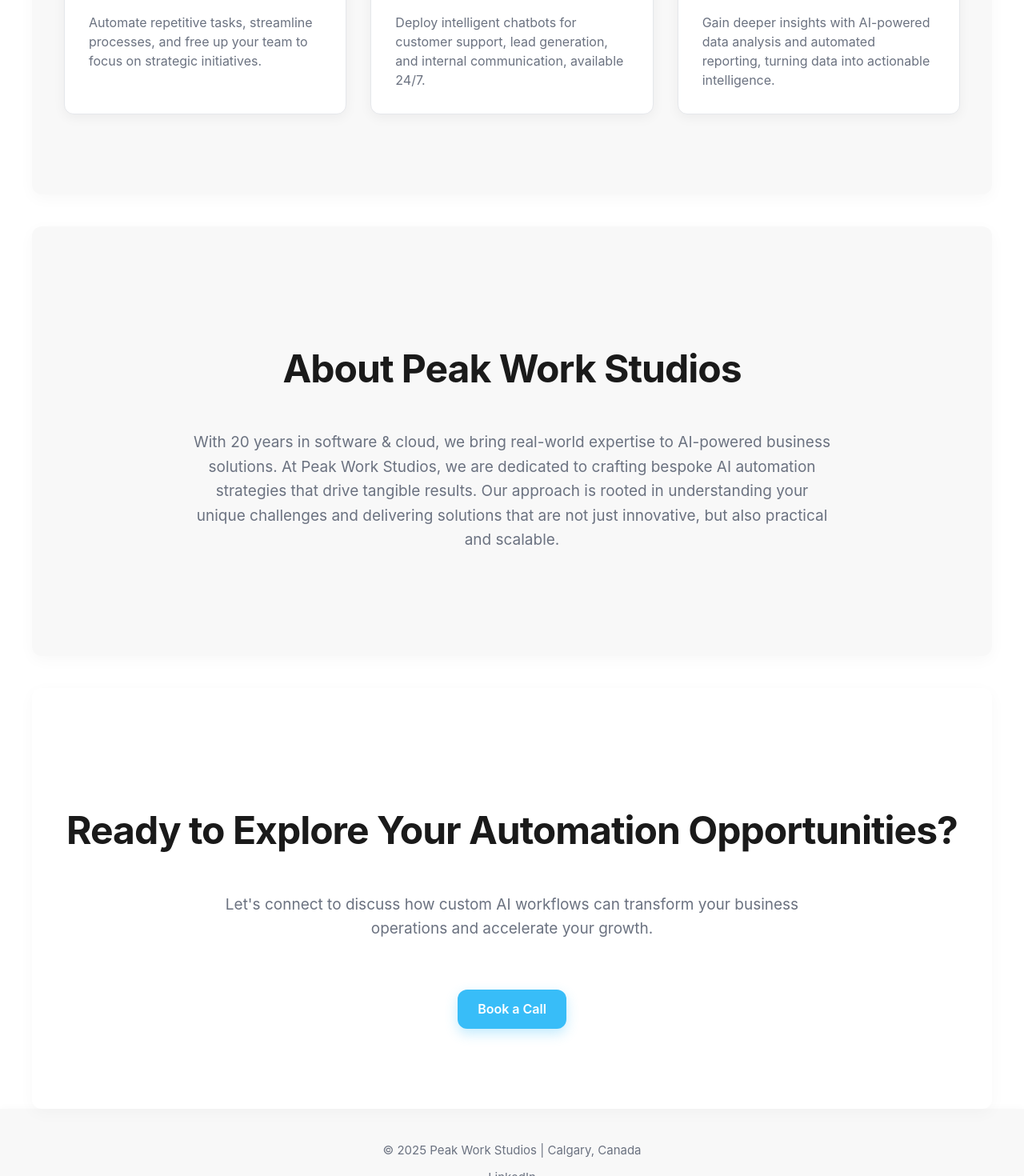
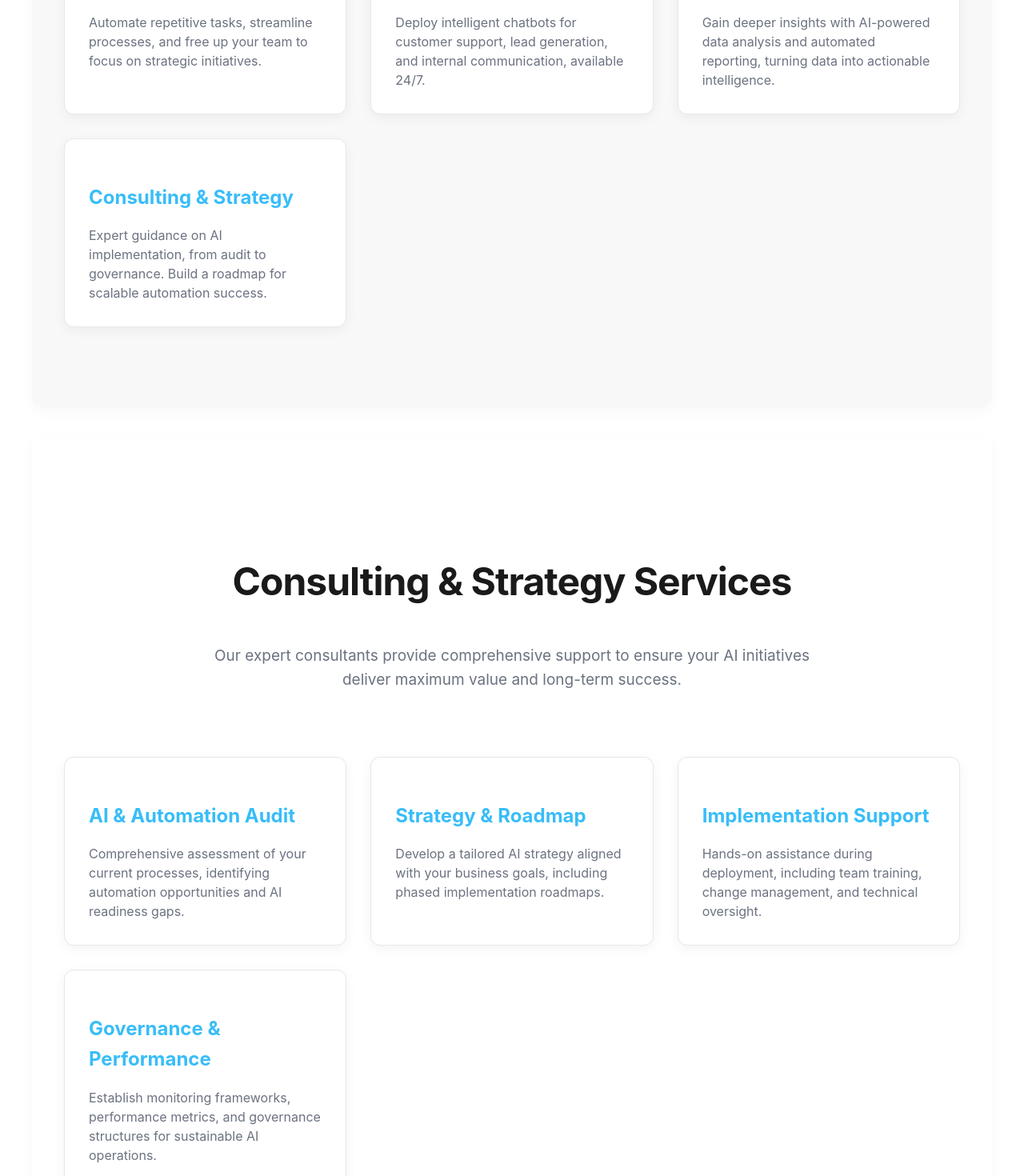
Before and after one commit to peakworkstudios/peakworkstudios, a React (Vite) app: page / in a window 1280 px wide. Shown: the part 1330-2800 px from the top of the page at 80% size. Built offline with nearby package versions, Linux system fonts and the light colour scheme.

Commit message:
Enhance SEO and social media integration in index.html; add mobile navigation and consulting section in App.jsx; update Vite config for server history fallback

```diff
--- a/index.html
+++ b/index.html
@@ -4,8 +4,24 @@
         <meta charset="UTF-8" />
         <link rel="icon" type="image/svg+xml" href="/vite.svg" />
         <meta name="viewport" content="width=device-width, initial-scale=1.0" />
-        <title>Peak Work Studios</title>
-      </head>
+        <title>Peak Work Studios – AI Automation & Consulting</title>
+        <meta name="description" content="Peak Work Studios helps businesses scale with AI workflows and automation. Strategy, consulting, and custom builds." />
+        <meta name="keywords" content="AI automation, consulting, workflows, chatbots, analytics, business scaling" />
+        <meta name="author" content="Peak Work Studios" />
+
+        <!-- Open Graph / Facebook -->
+        <meta property="og:type" content="website" />
+        <meta property="og:url" content="https://peakworkstudios.com/" />
+        <meta property="og:title" content="Peak Work Studios – AI Automation & Consulting" />
+        <meta property="og:description" content="Peak Work Studios helps businesses scale with AI workflows and automation. Strategy, consulting, and custom builds." />
+        <meta property="og:image" content="https://peakworkstudios.com/og-image.jpg" />
+
+        <!-- Twitter -->
+        <meta property="twitter:card" content="summary_large_image" />
+        <meta property="twitter:url" content="https://peakworkstudios.com/" />
+        <meta property="twitter:title" content="Peak Work Studios – AI Automation & Consulting" />
+        <meta property="twitter:description" content="Peak Work Studios helps businesses scale with AI workflows and automation. Strategy, consulting, and custom builds." />
+        <!-- Caching Strategy: index.html should have short cache (e.g., max-age=3600) to allow quick updates. Assets (JS/CSS/images) are hashed and can be cached long-term (max-age=31536000). -->
       <body>
         <div id="root"></div>
         <script type="module" src="/src/main.jsx"></script>
--- a/src/App.jsx
+++ b/src/App.jsx
@@ -194,6 +194,32 @@ const NavLink = styled.a`
   }
 `;
 
+const MobileNavLinks = styled.div`
+  display: ${props => props.isOpen ? 'flex' : 'none'};
+  flex-direction: column;
+  position: absolute;
+  top: 100%;
+  left: 0;
+  width: 100%;
+  background-color: ${props => props.theme.background};
+  backdrop-filter: blur(10px);
+  padding: 20px;
+  box-shadow: 0 4px 15px rgba(0, 0, 0, 0.1);
+  z-index: 999;
+  border-radius: 0 0 12px 12px;
+
+  ${NavLink} {
+    margin-bottom: 15px;
+    padding: 10px 0;
+    border-bottom: 1px solid ${props => props.theme.border};
+
+    &:last-child {
+      border-bottom: none;
+      margin-bottom: 0;
+    }
+  }
+`;
+
 const CallToActionButton = styled.a`
   background-color: ${props => props.theme.primary};
   color: ${props => props.theme.background};
@@ -262,6 +288,19 @@ const HamburgerIcon = styled.div`
     background-color: ${props => props.theme.text};
     border-radius: 2px;
     transition: all 0.3s ease;
+    transform-origin: center;
+
+    &:nth-child(1) {
+      transform: ${props => props.isOpen ? 'rotate(45deg) translate(6px, 6px)' : 'rotate(0)'};
+    }
+
+    &:nth-child(2) {
+      opacity: ${props => props.isOpen ? '0' : '1'};
+    }
+
+    &:nth-child(3) {
+      transform: ${props => props.isOpen ? 'rotate(-45deg) translate(6px, -6px)' : 'rotate(0)'};
+    }
   }
 
   &:hover div {
@@ -511,6 +550,8 @@ function App() {
     return savedTheme ? JSON.parse(savedTheme) : false; // Default to light mode
   });
 
+  const [isMobileMenuOpen, setIsMobileMenuOpen] = useState(false);
+
   useEffect(() => {
     localStorage.setItem('isDarkMode', JSON.stringify(isDarkMode));
   }, [isDarkMode]);
@@ -519,6 +560,7 @@ function App() {
 
   const heroRef = useRef(null);
   const servicesRef = useRef(null);
+  const consultingRef = useRef(null);
   const aboutRef = useRef(null);
   const contactRef = useRef(null);
 
@@ -542,6 +584,7 @@ function App() {
           <DesktopNavLinks>
             <NavLink onClick={() => scrollToSection(heroRef)}>Home</NavLink>
             <NavLink onClick={() => scrollToSection(servicesRef)}>Services</NavLink>
+            <NavLink onClick={() => scrollToSection(consultingRef)}>Consulting</NavLink>
             <NavLink onClick={() => scrollToSection(aboutRef)}>About</NavLink>
             <NavLink onClick={() => scrollToSection(contactRef)}>Contact</NavLink>
           </DesktopNavLinks>
@@ -551,12 +594,20 @@ function App() {
               {isDarkMode ? <SunIcon /> : <MoonIcon />}
             </ThemeToggleButton>
             <HeaderCTAButton href="https://calendly.com/peakworkstudios/30min" target="_blank" rel="noopener noreferrer">Book a Call</HeaderCTAButton>
-            <HamburgerIcon>
+            <HamburgerIcon isOpen={isMobileMenuOpen} onClick={() => setIsMobileMenuOpen(!isMobileMenuOpen)}>
               <div />
               <div />
               <div />
             </HamburgerIcon>
           </RightHeaderGroup>
+
+          <MobileNavLinks isOpen={isMobileMenuOpen}>
+            <NavLink onClick={() => { scrollToSection(heroRef); setIsMobileMenuOpen(false); }}>Home</NavLink>
+            <NavLink onClick={() => { scrollToSection(servicesRef); setIsMobileMenuOpen(false); }}>Services</NavLink>
+            <NavLink onClick={() => { scrollToSection(consultingRef); setIsMobileMenuOpen(false); }}>Consulting</NavLink>
+            <NavLink onClick={() => { scrollToSection(aboutRef); setIsMobileMenuOpen(false); }}>About</NavLink>
+            <NavLink onClick={() => { scrollToSection(contactRef); setIsMobileMenuOpen(false); }}>Contact</NavLink>
+          </MobileNavLinks>
         </Header>
 
         <HeroSection id="home" ref={heroRef} minHeight="100vh">
@@ -581,6 +632,33 @@ function App() {
               <h3>Reporting & Analytics</h3>
               <p>Gain deeper insights with AI-powered data analysis and automated reporting, turning data into actionable intelligence.</p>
             </FeatureCard>
+            <FeatureCard>
+              <h3>Consulting & Strategy</h3>
+              <p>Expert guidance on AI implementation, from audit to governance. Build a roadmap for scalable automation success.</p>
+            </FeatureCard>
+          </FeaturesGrid>
+        </Section>
+
+        <Section id="consulting" ref={consultingRef} delay="0.3s">
+          <h2>Consulting & Strategy Services</h2>
+          <p>Our expert consultants provide comprehensive support to ensure your AI initiatives deliver maximum value and long-term success.</p>
+          <FeaturesGrid>
+            <FeatureCard>
+              <h3>AI & Automation Audit</h3>
+              <p>Comprehensive assessment of your current processes, identifying automation opportunities and AI readiness gaps.</p>
+            </FeatureCard>
+            <FeatureCard>
+              <h3>Strategy & Roadmap</h3>
+              <p>Develop a tailored AI strategy aligned with your business goals, including phased implementation roadmaps.</p>
+            </FeatureCard>
+            <FeatureCard>
+              <h3>Implementation Support</h3>
+              <p>Hands-on assistance during deployment, including team training, change management, and technical oversight.</p>
+            </FeatureCard>
+            <FeatureCard>
+              <h3>Governance & Performance</h3>
+              <p>Establish monitoring frameworks, performance metrics, and governance structures for sustainable AI operations.</p>
+            </FeatureCard>
           </FeaturesGrid>
         </Section>
 
@@ -589,7 +667,7 @@ function App() {
           <p>With 20 years in software & cloud, we bring real-world expertise to AI-powered business solutions. At Peak Work Studios, we are dedicated to crafting bespoke AI automation strategies that drive tangible results. Our approach is rooted in understanding your unique challenges and delivering solutions that are not just innovative, but also practical and scalable.</p>
         </Section>
 
-        <Section id="contact" ref={contactRef} delay="0.6s">
+        <Section id="contact" ref={contactRef} delay="0.5s">
           <h2>Ready to Explore Your Automation Opportunities?</h2>
           <p>Let's connect to discuss how custom AI workflows can transform your business operations and accelerate your growth.</p>
           <ContactButtonContainer>
@@ -599,6 +677,7 @@ function App() {
 
         <Footer>
           <span>&copy; 2025 Peak Work Studios | Calgary, Canada</span>
+          <CallToActionButton href="https://calendly.com/peakworkstudios/30min" target="_blank" rel="noopener noreferrer">Book a Strategy Call</CallToActionButton>
           <a href="https://www.linkedin.com/company/peak-work-studios" target="_blank" rel="noopener noreferrer">LinkedIn</a>
         </Footer>
       </AppContainer>
--- a/vite.config.js
+++ b/vite.config.js
@@ -4,4 +4,8 @@ import { defineConfig } from 'vite'
     // https://vitejs.dev/config/
     export default defineConfig({
       plugins: [react()],
+      server: {
+        historyApiFallback: true,
+      },
+      // Caching: Vite automatically hashes assets for long-term caching. Configure your hosting server to cache assets long-term and index.html short-term.
     })
```
